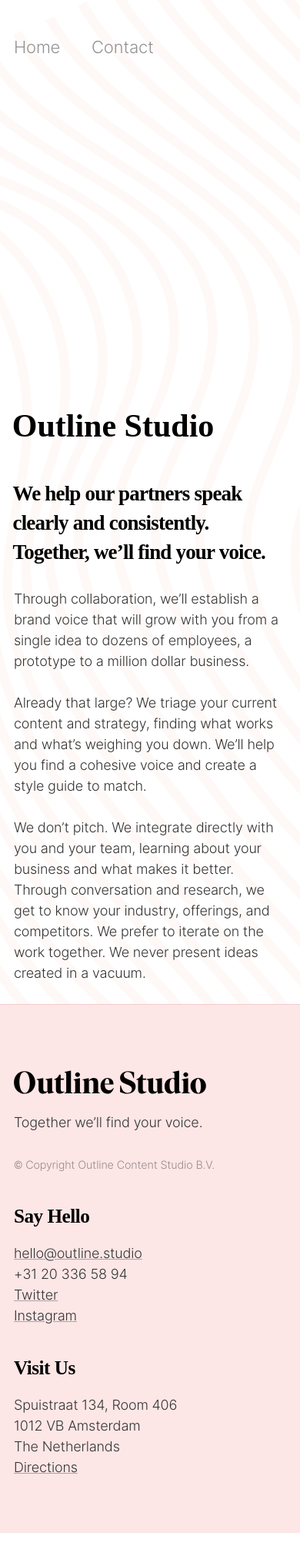
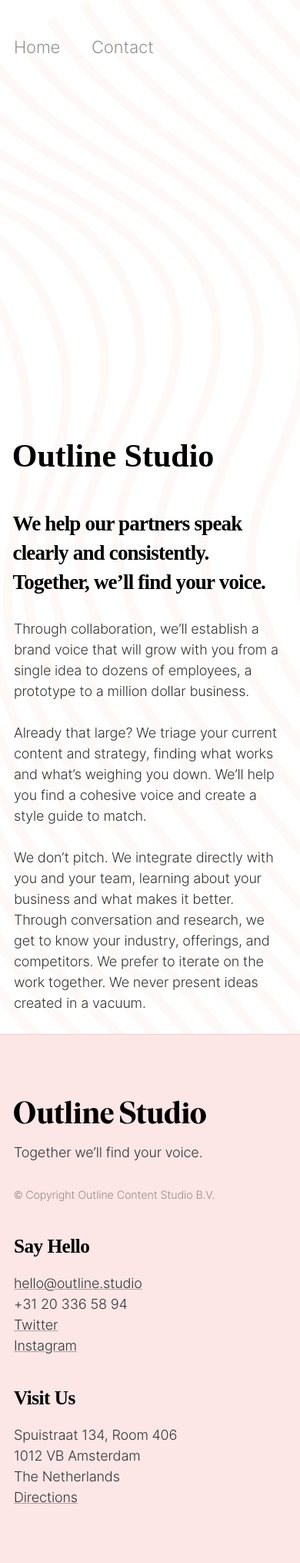
Before and after one commit to aarongilmore/outline-studio, a Jekyll site: the page built from index.md, in a window 390 px wide. Shown: the whole page at 77% size. Built offline with Jekyll 4.4.1, drawn with Linux system fonts in a browser that asks for light colours; nearby versions of some CDN libraries; some web fonts are replaced; before the commit the page ends 1991 px from its top, so only the background shows below that.

Commit message:
Mobile layout.

```diff
--- a/_sass/_nav.scss
+++ b/_sass/_nav.scss
@@ -1,6 +1,8 @@
 nav {
-    // -webkit-box-shadow: 0 2px 4px 0 rgba(0,0,0,.1);
-    // box-shadow: 0 2px 4px 0 rgba(0,0,0,.1);
+    height: 60vh;
+    @include breakpoint(lg) {
+        height: 100%;
+    }
     a {
         color: $gray;
         font-size: 22px;
--- a/_sass/_typography.scss
+++ b/_sass/_typography.scss
@@ -44,10 +44,3 @@
         margin-left: 2em;
     }
 }
-
-.mtm {
-    margin-top: 24em;
-    @include breakpoint(lg) {
-        margin-top: 0em;
-    }
-}
```
